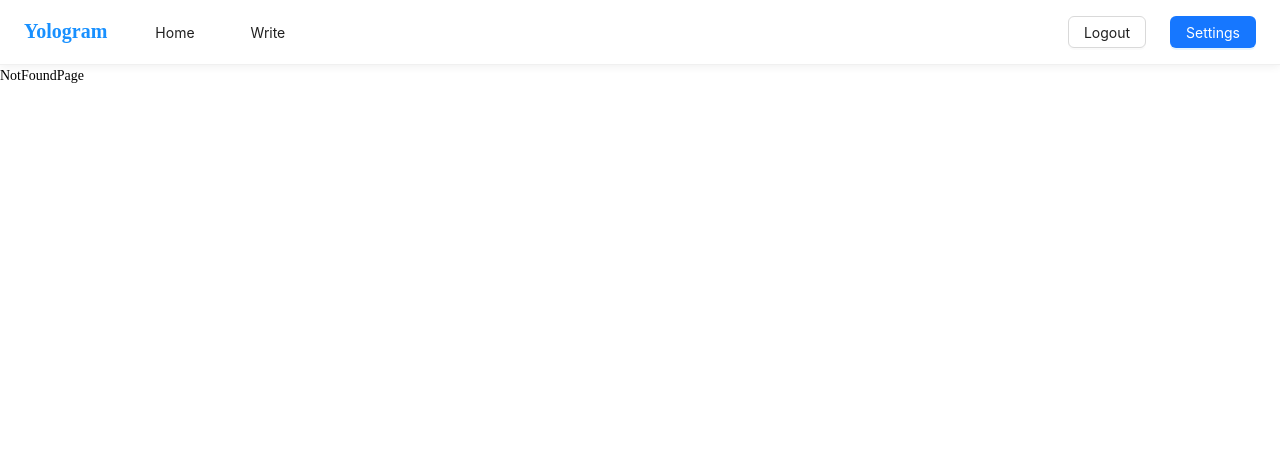
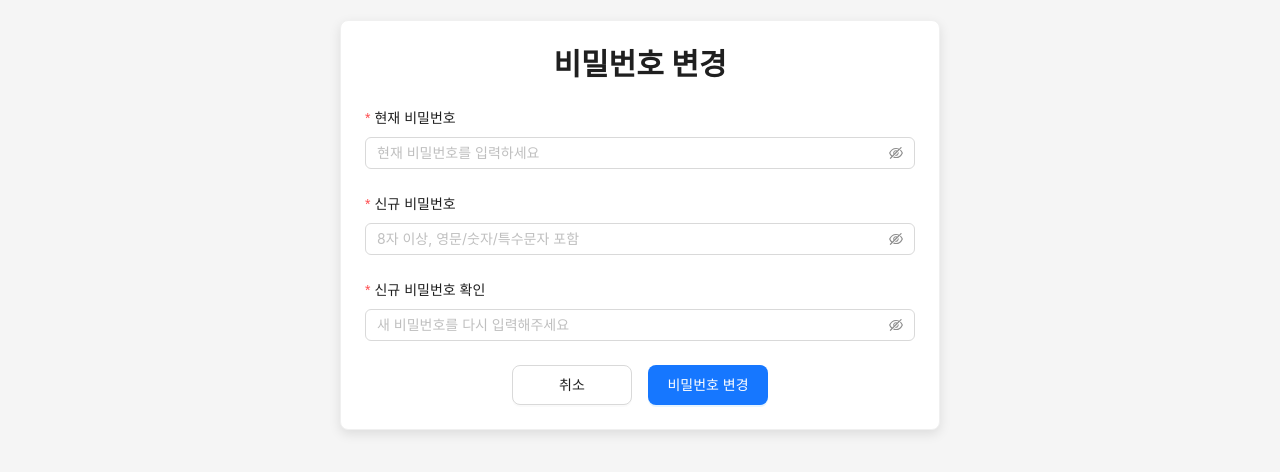
Before and after one commit to yologger/yologram-web-v2, a React (Vite) app: page /change-password in a window 1280 px wide. Shown: the top 472 px of the page. Built offline with nearby package versions, Linux system fonts and the light colour scheme.

Commit message:
feat: 비밀번호 변경 페이지  UI 구현

```diff
--- a/src/App.tsx
+++ b/src/App.tsx
@@ -1,4 +1,6 @@
 import { Global } from '@emotion/react';
+import { ConfigProvider } from 'antd';
+import koKR from 'antd/locale/ko_KR';
 import Layout from './components/templates/Layout';
 import Router from './Router';
 import { global } from './styles/global';
@@ -6,12 +8,12 @@ import { reset } from './styles/reset';
 
 export default function App() {
   return (
-    <>
+    <ConfigProvider locale={koKR}>
       <Global styles={reset} />
       <Global styles={global} />
       <Layout>
         <Router />
       </Layout>
-    </>
+    </ConfigProvider>
   );
 }
--- a/src/Router.tsx
+++ b/src/Router.tsx
@@ -3,6 +3,7 @@ import AntdPage from './pages/AntdPage';
 import BoardDetailPage from './pages/board/BoardDetailPage';
 import BoardEditPage from './pages/board/BoardEditPage';
 import BoardNewPage from './pages/board/BoardNewPage';
+import ChangePasswordPage from './pages/ChangePasswordPage';
 import HomePage from './pages/HomePage';
 import JoinPage from './pages/JoinPage';
 import LoginPage from './pages/LoginPage';
@@ -19,6 +20,7 @@ export default function Router() {
       <Route path="/" element={<HomePage />} />
       <Route path="/login" element={<LoginPage />} />
       <Route path="/join" element={<JoinPage />} />
+      <Route path="/change-password" element={<ChangePasswordPage />} />
       <Route path="/boards/new" element={<BoardNewPage />} />
       <Route path="/boards/:id/edit" element={<BoardEditPage />} />
       <Route path="/boards/:id" element={<BoardDetailPage />} />
--- /dev/null
+++ b/src/components/organisms/ChangePasswordForm.tsx
@@ -0,0 +1,145 @@
+import styled from '@emotion/styled';
+import { Button, Card, Form, Input, Space, Typography } from 'antd';
+
+const { Title } = Typography;
+
+interface ChangePasswordFormValues {
+  currentPassword: string;
+  newPassword: string;
+  confirmPassword: string;
+}
+
+interface ChangePasswordFormProps {
+  onSubmit: (values: ChangePasswordFormValues) => void;
+  onCancel: () => void;
+  loading?: boolean;
+}
+
+export default function ChangePasswordForm({
+  onSubmit,
+  onCancel,
+  loading = false,
+}: ChangePasswordFormProps) {
+  const [form] = Form.useForm<ChangePasswordFormValues>();
+
+  const handleSubmit = (values: ChangePasswordFormValues) => {
+    onSubmit(values);
+  };
+
+  const handleCancel = () => {
+    form.resetFields();
+    onCancel();
+  };
+
+  return (
+    <StyledCard>
+      <StyledSpace direction="vertical" size="large">
+        <StyledTitle level={2}>비밀번호 변경</StyledTitle>
+
+        <Form form={form} onFinish={handleSubmit} layout="vertical" autoComplete="off">
+          <Form.Item
+            label="현재 비밀번호"
+            name="currentPassword"
+            rules={[{ required: true, message: '현재 비밀번호를 입력해주세요!' }]}
+          >
+            <Input.Password placeholder="현재 비밀번호를 입력하세요" />
+          </Form.Item>
+
+          <Form.Item
+            label="신규 비밀번호"
+            name="newPassword"
+            rules={[
+              { required: true, message: '새 비밀번호를 입력해주세요!' },
+              { min: 8, message: '비밀번호는 8자 이상 입력해주세요!' },
+              {
+                pattern: /^(?=.*[a-zA-Z])(?=.*[0-9])(?=.*[!@#$%^&*])/,
+                message: '비밀번호는 영문, 숫자, 특수문자를 포함해야 합니다!',
+              },
+            ]}
+          >
+            <Input.Password placeholder="8자 이상, 영문/숫자/특수문자 포함" />
+          </Form.Item>
+
+          <Form.Item
+            label="신규 비밀번호 확인"
+            name="confirmPassword"
+            dependencies={['newPassword']}
+            rules={[
+              { required: true, message: '새 비밀번호를 다시 입력해주세요!' },
+              ({ getFieldValue }) => ({
+                validator(_, value) {
+                  if (!value || getFieldValue('newPassword') === value) {
+                    return Promise.resolve();
+                  }
+                  return Promise.reject(new Error('비밀번호가 일치하지 않습니다!'));
+                },
+              }),
+            ]}
+          >
+            <Input.Password placeholder="새 비밀번호를 다시 입력해주세요" />
+          </Form.Item>
+
+          <Form.Item style={{ marginBottom: 0, textAlign: 'center' }}>
+            <ButtonGroup>
+              <Button
+                type="default"
+                size="large"
+                onClick={handleCancel}
+                style={{ minWidth: '120px' }}
+              >
+                취소
+              </Button>
+              <Button
+                type="primary"
+                htmlType="submit"
+                size="large"
+                loading={loading}
+                style={{ minWidth: '120px' }}
+              >
+                비밀번호 변경
+              </Button>
+            </ButtonGroup>
+          </Form.Item>
+        </Form>
+      </StyledSpace>
+    </StyledCard>
+  );
+}
+
+const StyledCard = styled(Card)`
+  width: 100%;
+  max-width: 600px;
+  box-shadow: 0 4px 12px rgba(0, 0, 0, 0.1);
+  border-radius: 8px;
+
+  @media (max-width: 768px) {
+    max-width: 100%;
+    border-radius: 0;
+    box-shadow: none;
+    border: none;
+    height: 100vh;
+    display: flex;
+    flex-direction: column;
+  }
+`;
+
+const StyledSpace = styled(Space)`
+  width: 100%;
+
+  @media (max-width: 768px) {
+    flex: 1;
+    display: flex;
+    flex-direction: column;
+  }
+`;
+
+const StyledTitle = styled(Title)`
+  text-align: center;
+  margin: 0 !important;
+`;
+
+const ButtonGroup = styled.div`
+  display: flex;
+  gap: 16px;
+  justify-content: center;
+`;
--- a/src/components/templates/Layout.tsx
+++ b/src/components/templates/Layout.tsx
@@ -9,7 +9,7 @@ const Layout = ({ children }: LayoutProps) => {
   const location = useLocation();
 
   // Header를 숨길 페이지들의 경로
-  const hideHeaderPaths = ['/join', '/login', '/boards/new'];
+  const hideHeaderPaths = ['/join', '/login', '/boards/new', '/change-password'];
   const shouldHideHeader = hideHeaderPaths.includes(location.pathname);
 
   return (
--- a/src/index.tsx
+++ b/src/index.tsx
@@ -1,3 +1,4 @@
+import 'antd/dist/reset.css';
 import { StrictMode } from 'react';
 import { createRoot } from 'react-dom/client';
 import { BrowserRouter } from 'react-router-dom';
--- /dev/null
+++ b/src/pages/ChangePasswordPage.tsx
@@ -0,0 +1,52 @@
+import styled from '@emotion/styled';
+import { message } from 'antd';
+import { useNavigate } from 'react-router-dom';
+import ChangePasswordForm from '../components/organisms/ChangePasswordForm';
+
+interface ChangePasswordFormValues {
+  currentPassword: string;
+  newPassword: string;
+  confirmPassword: string;
+}
+
+export default function ChangePasswordPage() {
+  const navigate = useNavigate();
+
+  const handleSubmit = async (values: ChangePasswordFormValues) => {
+    try {
+      // TODO: API 호출 로직 구현
+      console.log('비밀번호 변경 요청:', values);
+
+      // 임시로 성공 메시지 표시
+      message.success('비밀번호가 성공적으로 변경되었습니다.');
+      navigate('/settings');
+    } catch (error) {
+      console.error('비밀번호 변경 실패:', error);
+      message.error('비밀번호 변경에 실패했습니다. 다시 시도해주세요.');
+    }
+  };
+
+  const handleCancel = () => {
+    navigate('/settings');
+  };
+
+  return (
+    <PageContainer>
+      <ChangePasswordForm onSubmit={handleSubmit} onCancel={handleCancel} loading={false} />
+    </PageContainer>
+  );
+}
+
+const PageContainer = styled.div`
+  min-height: 100vh;
+  display: flex;
+  align-items: flex-start;
+  justify-content: center;
+  padding: 20px;
+  background-color: #f5f5f5;
+
+  @media (max-width: 768px) {
+    padding: 0;
+    background-color: white;
+  }
+`;
--- a/src/pages/Settings.tsx
+++ b/src/pages/Settings.tsx
@@ -1,5 +1,6 @@
 import styled from '@emotion/styled';
 import { useState } from 'react';
+import { useNavigate } from 'react-router-dom';
 import MyBoardList from '../components/organisms/MyBoardList';
 import MyProfileForm from '../components/organisms/MyProfileForm';
 
@@ -11,6 +12,7 @@ interface ProfileFormData {
 
 const SettingsPage = () => {
   const [loading, setLoading] = useState(false);
+  const navigate = useNavigate();
 
   const handleSave = async (values: ProfileFormData) => {
     setLoading(true);
@@ -26,8 +28,7 @@ const SettingsPage = () => {
   };
 
   const handlePasswordChange = () => {
-    // TODO: 비밀번호 변경 페이지로 이동 또는 모달 열기
-    console.log('비밀번호 변경');
+    navigate('/change-password');
   };
 
   return (
```
